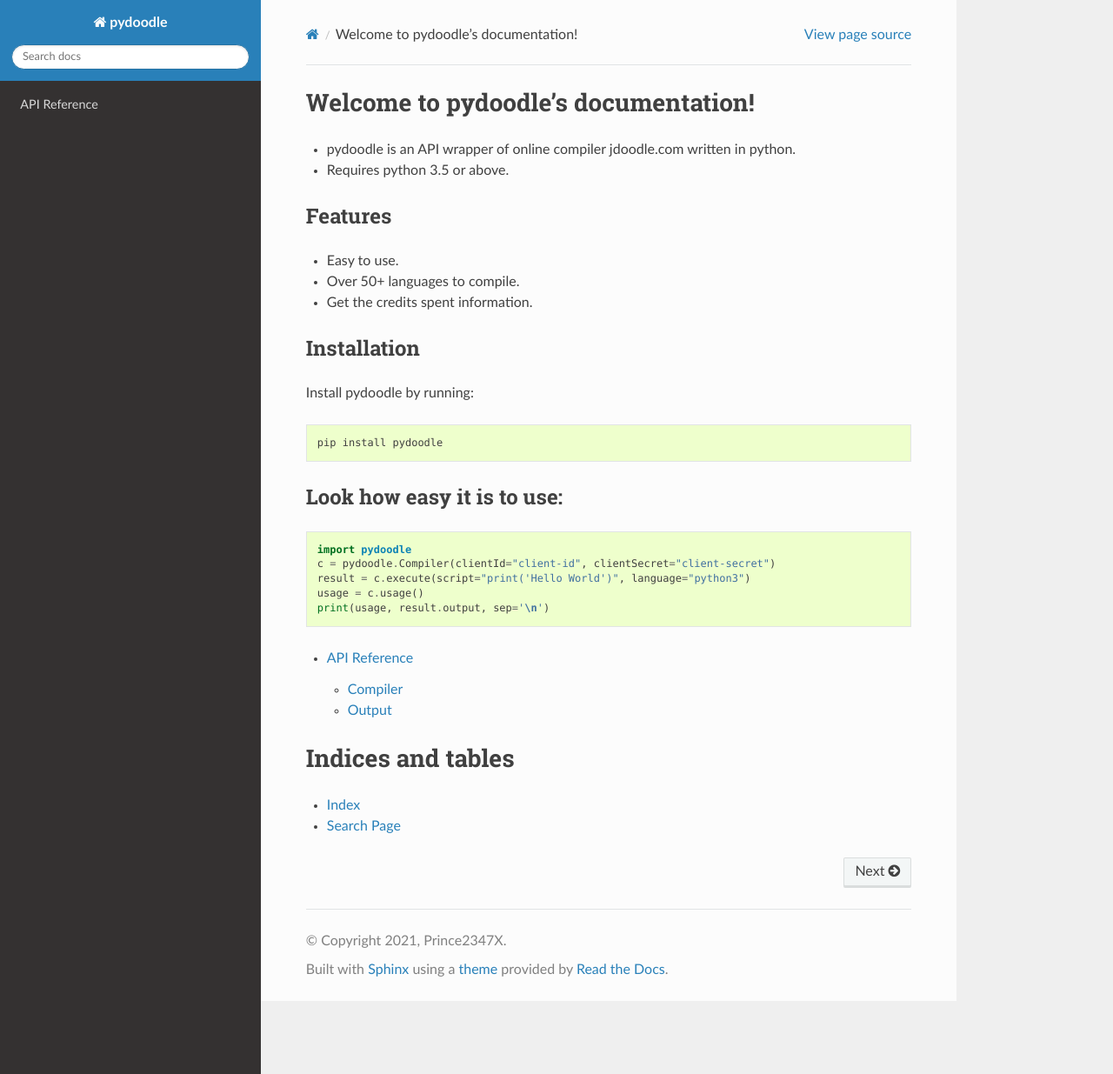
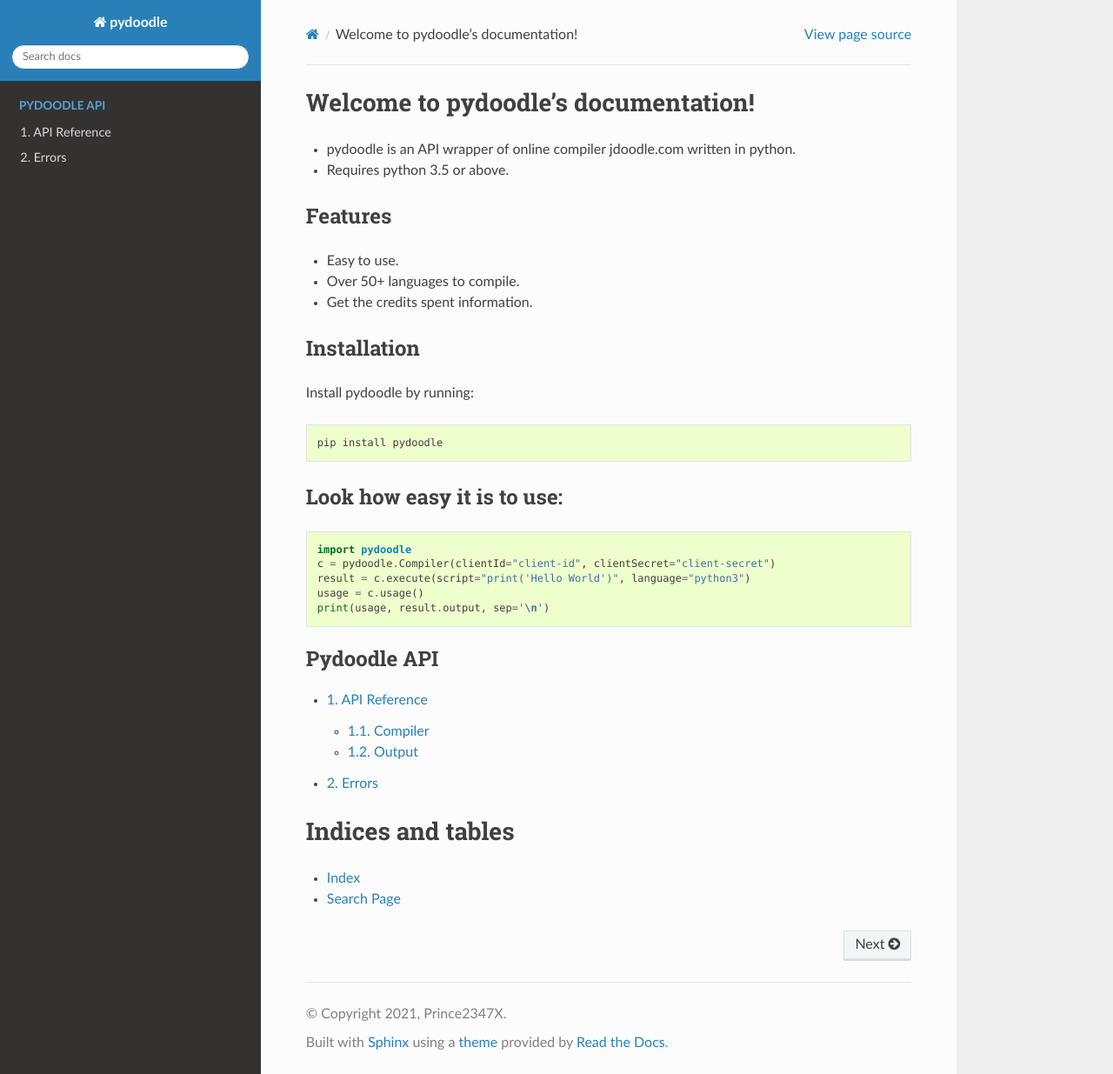
Before and after one commit to Prince2347X/pydoodle, a Sphinx documentation site: the page built from docs/source/index.rst, in a window 1280 px wide and 1235 px high. Shown: the whole window at 87% size. Built offline with Sphinx 7.4.7 and the Read the Docs theme 2.0.0, drawn with Linux system fonts in a browser that asks for light colours.

Commit message:
docs improvement

```diff
--- a/docs/source/index.rst
+++ b/docs/source/index.rst
@@ -38,9 +38,12 @@
     print(usage, result.output, sep='\n')
 
 .. toctree::
+   :caption: Pydoodle API
+   :numbered:
    :maxdepth: 2
 
    api
+   errors
 
 Indices and tables
 ==================
```
Also changed, not shown: docs/source/errors.rst (added, +11 -0 lines).
